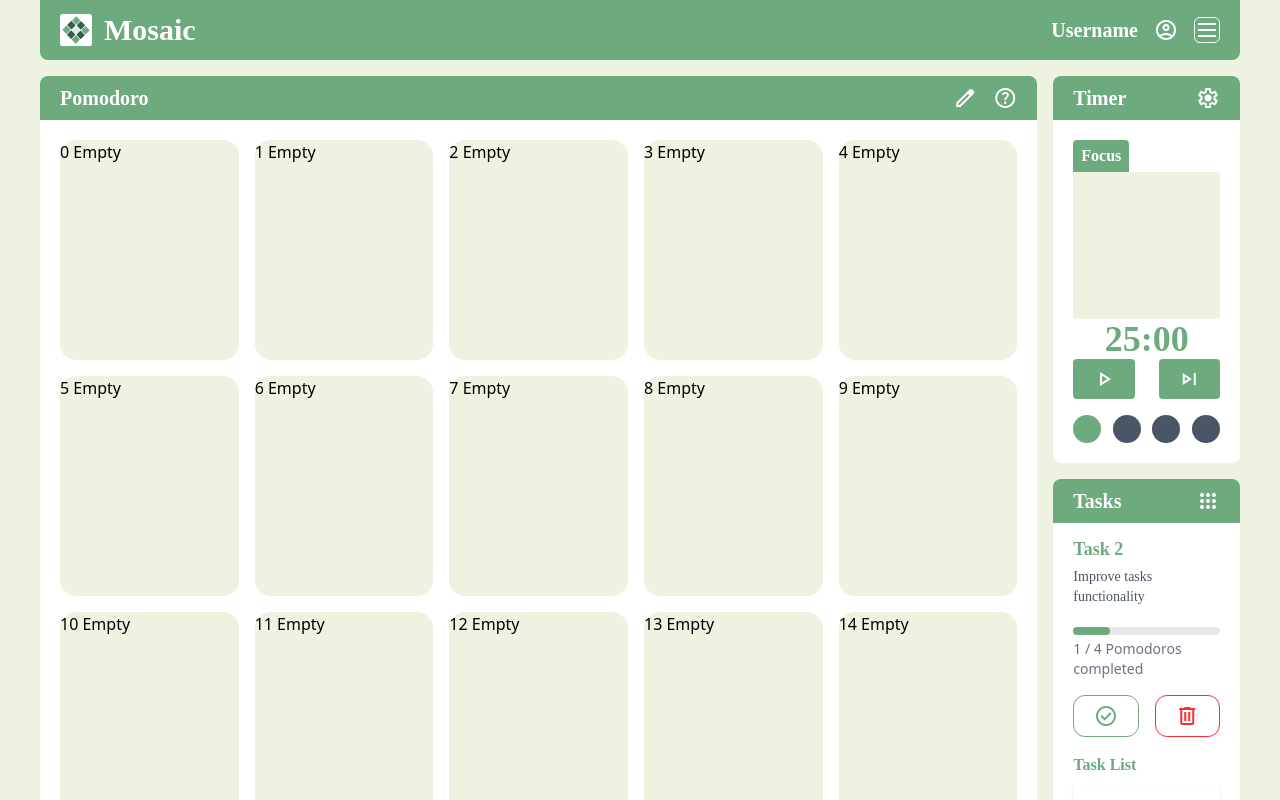
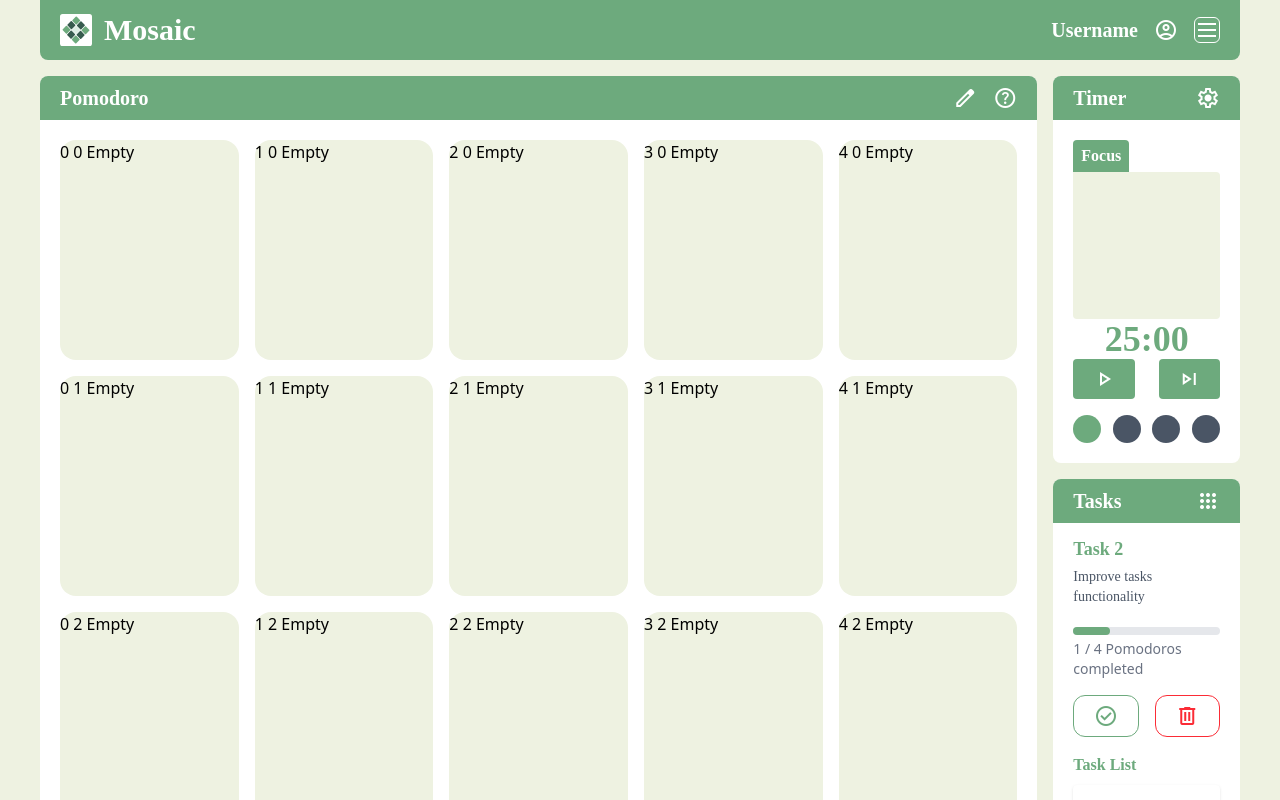
Before and after one commit to Gabriel-S-Paiva/mosaic, a Vue app: page / in a window 1280 px wide. Shown: the top 800 px of the page. Built offline with nearby package versions, Linux system fonts and the light colour scheme.

Commit message:
Refactor Sandbox component to enhance drag-and-drop functionality; improve grid cell management by updating cell structure and visibility handling.
ITS FUNCTIONALLLLL!!!!!!!!!!!!!!!!!!!!!!
AND ONLY TOOK A FULL DAY :D

```diff
--- a/src/components/Sandbox.vue
+++ b/src/components/Sandbox.vue
@@ -1,51 +1,84 @@
 <script setup lang="ts">
-import { ref } from 'vue';
+import { ref, computed } from 'vue';
 import Modal from "./Modal.vue";
 // Interface Declaration
 interface GridCell {
     width:number,
     height:number,
-    component:string,
+    col:number,
+    row:number,
+    component:string|null,
 }
 // Variables Declaration
-const sandBoxCells = ref(Array.from({ length: 15 }, () => ({
-    width: 1,
-    height: 1,
-    component: 'Empty',
-} as GridCell)));
-
-const startCell = ref<null | number>(null)
+const ROWS = 3;
+const COLS = 5;
+const sandBoxCells = ref(
+    Array.from({ length: ROWS }, (_, r) =>
+        Array.from({ length: COLS }, (_, c) => ({
+            width: 1,
+            height: 1,
+            col:c,
+            row:r,
+            component: 'Empty',
+        } as GridCell))
+    )
+);
+console.log(sandBoxCells.value)
+const startCell = ref<null | {row:number,col:number}>(null)
 const editMode = ref(false);
 const isHelpOpen = ref(false);
 // Functions Declaration
-const startDrag = (index:number) => {
-    if(!editMode.value) return
+const startDrag = (cell: GridCell) => {
+    if (!editMode.value) return;
 
-    startCell.value = index
-}
-const endDrag = (index:number) => {
-    if(startCell.value === null) return
+    startCell.value = { row: cell.row, col: cell.col };
+};
 
-    const colStart = Math.min(startCell.value % 5, index % 5);
-    const colEnd = Math.max(startCell.value % 5, index % 5);
-    const rowStart = Math.min(Math.floor(startCell.value / 5), Math.floor(index / 5));
-    const rowEnd = Math.max(Math.floor(startCell.value / 5), Math.floor(index / 5));
+const endDrag = (cell: GridCell) => {
+    if (!startCell.value) return;
+
+   const colStart = Math.min(startCell.value.col, cell.col);
+    const colEnd = Math.max(startCell.value.col, cell.col);
+    const rowStart = Math.min(startCell.value.row, cell.row);
+    const rowEnd = Math.max(startCell.value.row, cell.row);
 
     console.log("colStart:", colStart, "colEnd:", colEnd);
     console.log("rowStart:", rowStart, "rowEnd:", rowEnd);
-    console.log("width:", colEnd - colStart + 1, "height:", rowEnd - rowStart + 1);
 
     const newGridCell = {
-        width:(colEnd - colStart + 1),
-        height:(rowEnd - rowStart + 1),
-        component:'Hello'
-    } as GridCell
+        width: colEnd - colStart + 1,
+        col: colStart,
+        height: rowEnd - rowStart + 1,
+        row: rowStart,
+        component: 'Hello',
+    } as GridCell;
 
-    const area = newGridCell.height * newGridCell.width
-    sandBoxCells.value.splice(startCell.value, area, newGridCell)
+    sandBoxCells.value.forEach(row => {
+        row.forEach(cell => {
+            if (cell.col === newGridCell.col && cell.row === newGridCell.row) {
+                // Set the anchor cell
+                cell.width = newGridCell.width;
+                cell.height = newGridCell.height;
+                cell.component = newGridCell.component;
+            } else if (
+                cell.col >= colStart &&
+                cell.col <= colEnd &&
+                cell.row >= rowStart &&
+                cell.row <= rowEnd
+            ) {
+                // Mark other cells as occupied
+                cell.component = null;
+            }
+        });
+    });
+
+    console.log(sandBoxCells.value);
     startCell.value = null;
-    console.log(sandBoxCells.value)
 }
+
+const visibleCells = computed(() =>
+    sandBoxCells.value.flat().filter(cell => cell.component !== null)
+);
 </script>
 
 <template>
@@ -65,10 +98,10 @@ const endDrag = (index:number) => {
         </div>
         <section class="p-5 grid grid-cols-5 grid-rows-3 gap-4">
             <div
-                v-for="(cell,index) in sandBoxCells"
+                v-for="(cell, index) in visibleCells"
                 :key="index"
-                @mousedown="startDrag(index)"
-                @mouseup="endDrag(index)"
+                @mousedown="startDrag(cell)"
+                @mouseup="endDrag(cell)"
                 :class="[
                     cell.width === 1 ? 'col-span-1' : '',
                     cell.width === 2 ? 'col-span-2' : '',
@@ -84,7 +117,8 @@ const endDrag = (index:number) => {
                     'rounded-2xl'
                 ]"
             >
-                {{ index }}
+                {{ cell.col }}
+                {{ cell.row }}
                 {{ cell.component }}
             </div>
         </section>
```
